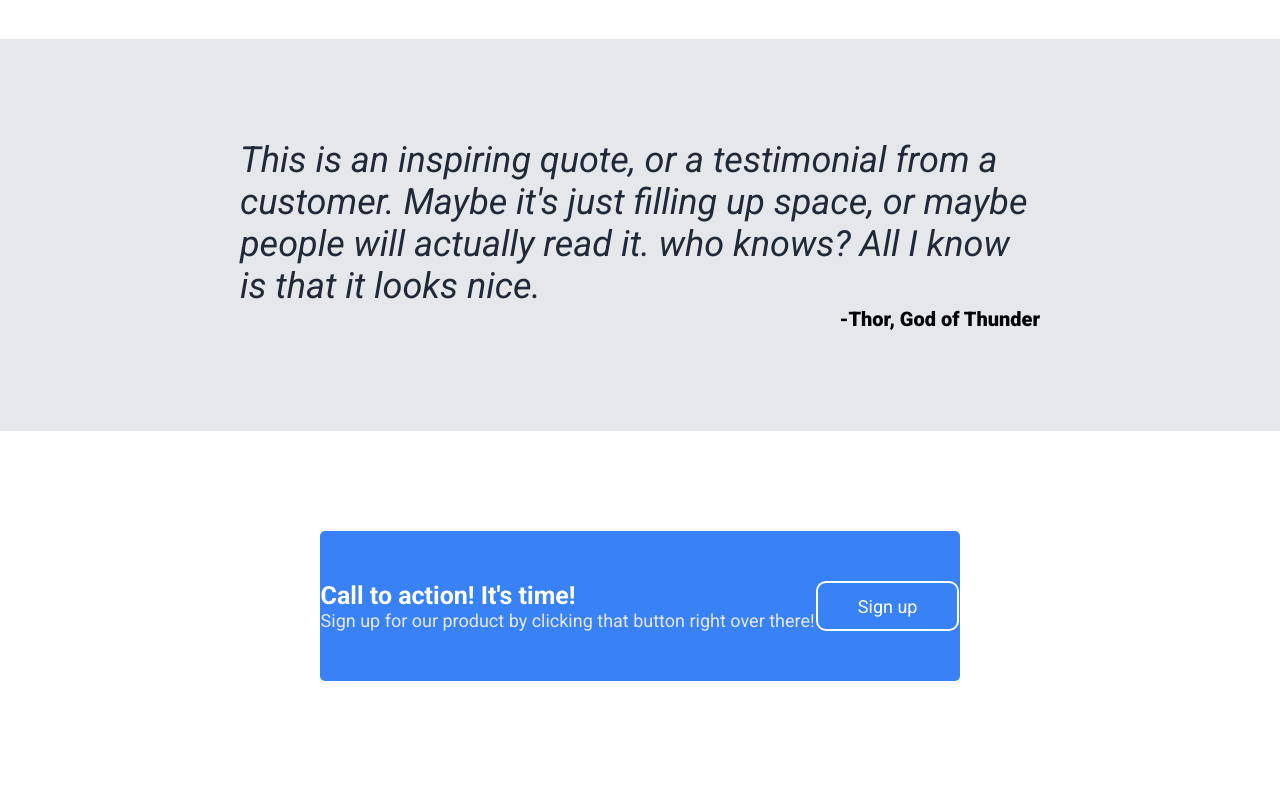
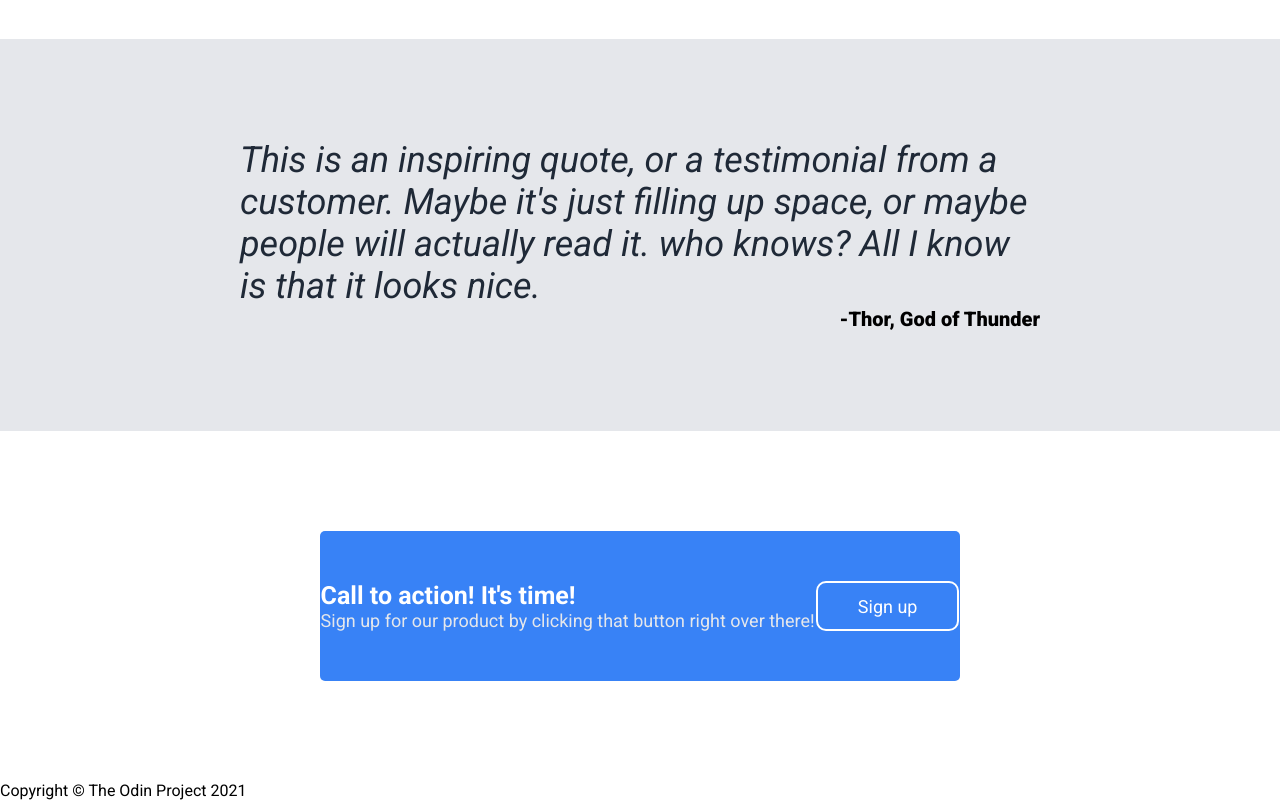
Before and after one commit to ARD11111/odin-landing-page, a plain HTML site: page index.html in a window 1280 px wide. Shown: the part 924-1724 px from the top of the page. Drawn offline with Linux system fonts and the light colour scheme.

```diff
--- a/index.html
+++ b/index.html
@@ -88,6 +88,14 @@
 
   </div>
 
+  <div class="fifth">
+
+    <div class="copyright">
+      Copyright &copy; The Odin Project 2021
+    </div>
+
+  </div>
+
 
 
 </body>
```
Lines whose indentation alone changed are shown as unchanged.
